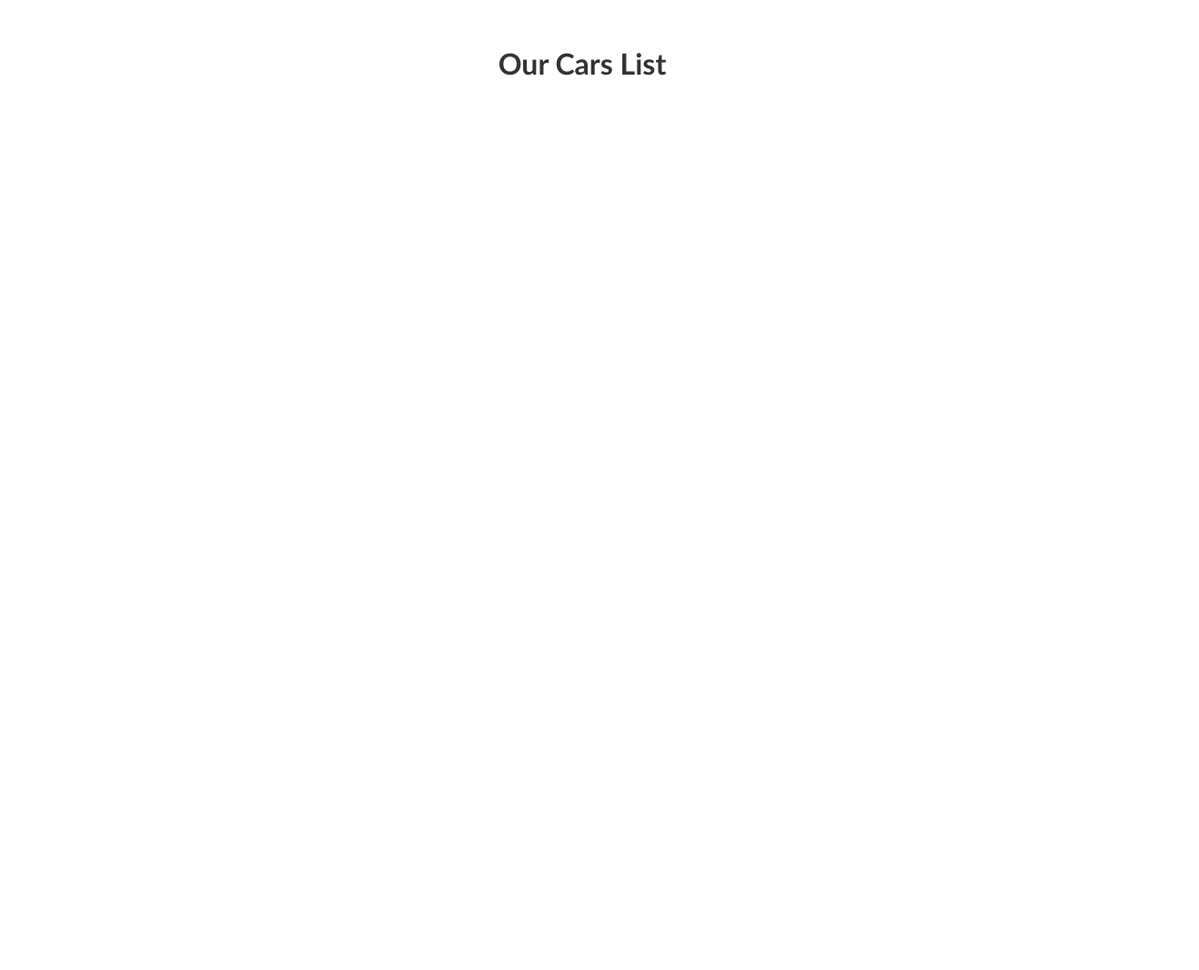
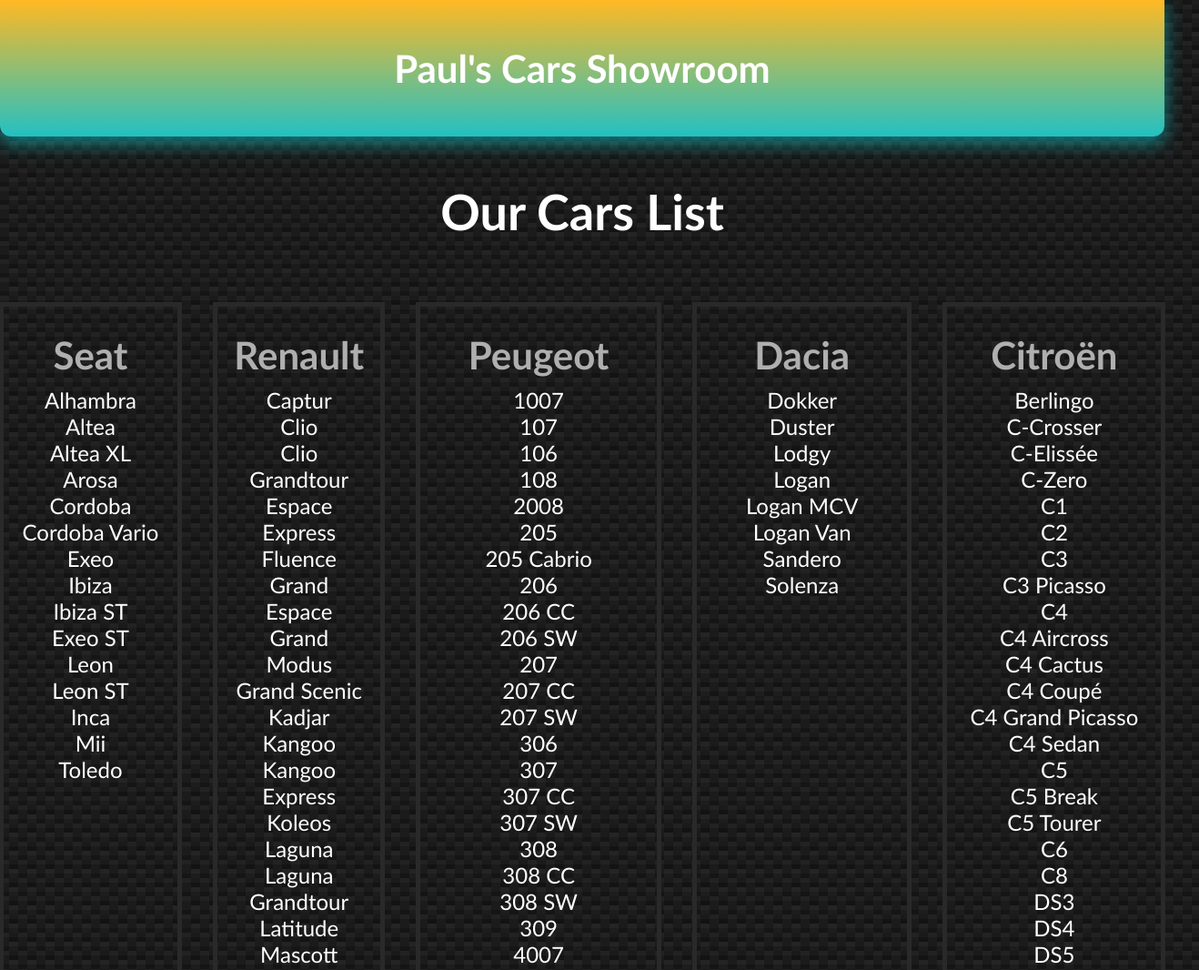
Before and after one commit to Paulius-Naujalis/Paulius_Naujalis_js_egzam, a plain HTML site: page Task 4/Index.html in a window 1280 px wide. Shown: the top 1066 px of the page at 91% size, 1318 px wide, since content can reach past the window. Before the commit the page ends 800 px from the top, so only its background shows below. Drawn offline with Linux system fonts and the light colour scheme.

Commit message:
--Task 04-- Almost done(need to fix responsive)

```diff
--- a/Task 4/Index.html
+++ b/Task 4/Index.html
@@ -1,31 +1,34 @@
-<!DOCTYPE html>
 <html lang="en">
+
 <head>
-    <meta charset="UTF-8" />
+  <meta charset="UTF-8">
+  <meta http-equiv="X-UA-Compatible" content="IE=edge">
+  <meta name="viewport" content="width=device-width, initial-scale=1.0">
   <title>Cars list</title>
   <!-- Custom CSS -->
   <link rel="stylesheet" href="./style.css" />
   <!-- Custom JS -->
   <script defer src="./script.js"></script>
 </head>
+
 <body>
   <header>
-      <!-- Header code-->
+    <h2>Paul's Cars Showroom</h2>
   </header>
 
   <main>
     <div class="wrapper">
       <div class="container">
         <h1>Our Cars List</h1>
-          <div id="output">
-            <!-- Results goes here -->
+        <div class="output" id="output">
         </div>
       </div>
     </div>
   </main>
 
   <footer>
-      <!-- Footer code -->
+    <p class="rights">All rights reserved &copy; by Paul's Cars Showroom</p>
   </footer>
 </body>
+
 </html>
--- a/Task 4/script.js
+++ b/Task 4/script.js
@@ -1,3 +1,4 @@
+'use strict'
 /* ------------------------------ TASK 4 -----------------------------------
 Parašykite JS kodą, vartotojui atėjus į tinklapį kreipsis į cars.json failą
 ir iš atvaizduos visus automobilių gamintojus ir pagamintus modelius.
@@ -9,4 +10,55 @@
 turėti bent minimalų stilių ir būti responsive;
 -------------------------------------------------------------------------- */
 
+// Targets
+
+const outputEl = document.getElementById('output')
 const ENDPOINT = 'cars.json';
+
+// init
+
+async function init() {
+    const initCars = await carTypes(ENDPOINT)
+    sendToHtml(initCars)
+}
+
+init()
+
+// async function
+
+async function carTypes(url) {
+    try {
+        const response = await fetch(url)
+        const dataInJs = await response.json()
+        return dataInJs
+    }
+    catch (err) {
+        console.warn(err)
+    }
+}
+
+// Send to HTML
+
+function sendToHtml(arr) {
+    arr.map((obj) => {
+
+        const divEl = document.createElement('div')
+        divEl.className = 'cards'
+        divEl.innerHTML = `
+        <h2>${obj.brand}</h2>
+        <ul>
+        ${getModels(obj.models)}
+        </ul>
+        `
+        outputEl.append(divEl)
+    })
+}
+
+// Get models to <li>
+
+function getModels(arr) {
+    const modelsLi = arr.map((obj) => `<li>${obj}</li>`).join('')
+    return modelsLi
+}
+
+// Modify brands
--- a/Task 4/style.css
+++ b/Task 4/style.css
@@ -25,5 +25,160 @@
 
 .container h1 {
   margin-top: 50px;
-  color: #333;
 }
+
+
+/* Mobile first */
+
+body{
+  background:
+linear-gradient(27deg, #151515 5px, transparent 5px) 0 5px,
+linear-gradient(207deg, #151515 5px, transparent 5px) 10px 0px,
+linear-gradient(27deg, #222 5px, transparent 5px) 0px 10px,
+linear-gradient(207deg, #222 5px, transparent 5px) 10px 5px,
+linear-gradient(90deg, #1b1b1b 10px, transparent 10px),
+linear-gradient(#1d1d1d 25%, #1a1a1a 25%, #1a1a1a 50%, transparent 50%, transparent 75%, #242424 75%, #242424);
+background-color: #131313;
+background-size: 20px 20px;
+}
+
+header{
+  background: linear-gradient(0deg, rgba(34,193,195,1) 0%, rgba(255,185,35,1) 100%);
+  box-shadow: 0px 7px 20px 1px rgba(17,225,228,0.51);
+  text-align: center;
+  padding: 30px 0;
+  font-size: 18px;
+  color: rgb(255, 255, 255);
+  border-bottom-left-radius: 12px;
+  border-bottom-right-radius: 12px;
+}
+h1{
+  margin: 20px 0;
+  color: white;
+  font-size: 38px;
+}
+
+.output {
+  display: grid;
+  grid-template-columns: auto auto;
+  padding: 0 20px;
+}
+
+.cards{
+  margin: 5px 10px;
+  padding: 10px 0;
+  border: 3px solid rgb(41, 41, 41);
+  text-align: center;
+}
+.cards ul{
+  list-style: none;
+}
+.cards h2{
+  color: rgb(175, 175, 175);
+  font-size: 32px;
+  margin: 10px 0;
+}
+
+.cards li{
+color: white;
+}
+
+.rights {
+  color: rgb(113, 113, 113);
+  margin: 10px 0;
+  text-align: center;
+}
+
+
+
+/* Tablet */
+@media screen and (min-width: 426px) {
+
+  header{
+    background: linear-gradient(0deg, rgba(34,193,195,1) 0%, rgba(255,185,35,1) 100%);
+    box-shadow: 0px 7px 20px 1px rgba(17,225,228,0.51);
+    text-align: center;
+    padding: 40px 0;
+    font-size: 24px;
+    color: rgb(255, 255, 255);
+    border-bottom-left-radius: 12px;
+    border-bottom-right-radius: 12px;
+  }
+  h1{
+    margin: 35px 0;
+    color: white;
+    font-size: 48px;
+  }
+  .output {
+    display: grid;
+    grid-template-columns: auto auto auto;
+    padding: 0 25px;
+  }
+  .cards{
+    margin: 8px 10px;
+    padding: 10px 5px;
+    border: 4px solid rgb(41, 41, 41);
+    text-align: center;
+  }
+  .cards h2{
+    color: rgb(175, 175, 175);
+    font-size: 32px;
+    margin: 10px 0;
+  }
+  .cards ul{
+    list-style: none;
+  }
+  .cards li{
+    color: white;
+    font-size: 18px;
+  }
+  .rights {
+    color: rgb(113, 113, 113);
+    margin: 15px 0;
+    text-align: center;
+  }
+
+}
+
+
+
+/* Desktop */
+
+@media screen and (min-width: 769px) {
+  header{
+    padding: 50px 0;
+    font-size: 28px;
+  }
+  h1{
+    margin: 55px 0;
+    font-size: 54px;
+  }
+  .output {
+    grid-template-columns: auto auto auto auto auto;
+    padding: 0 20px;
+  }
+  .cards{
+    margin: 12px 17px;
+    padding: 18px 18px;
+    border: 5px solid rgb(41, 41, 41);
+  }
+  .cards h2{
+    font-size: 42px;
+  }
+  .cards h2:hover{
+  text-decoration: underline;
+}
+  .cards li{
+    font-size: 24px;
+  }
+  .cards li:hover{
+  text-decoration: underline;
+  font-size: 32px;
+  cursor: pointer;
+}
+.rights {
+  margin: 20px 0;
+  text-align: center;
+  font-size: 20px;
+}
+}
```
Lines whose indentation alone changed are shown as unchanged.
